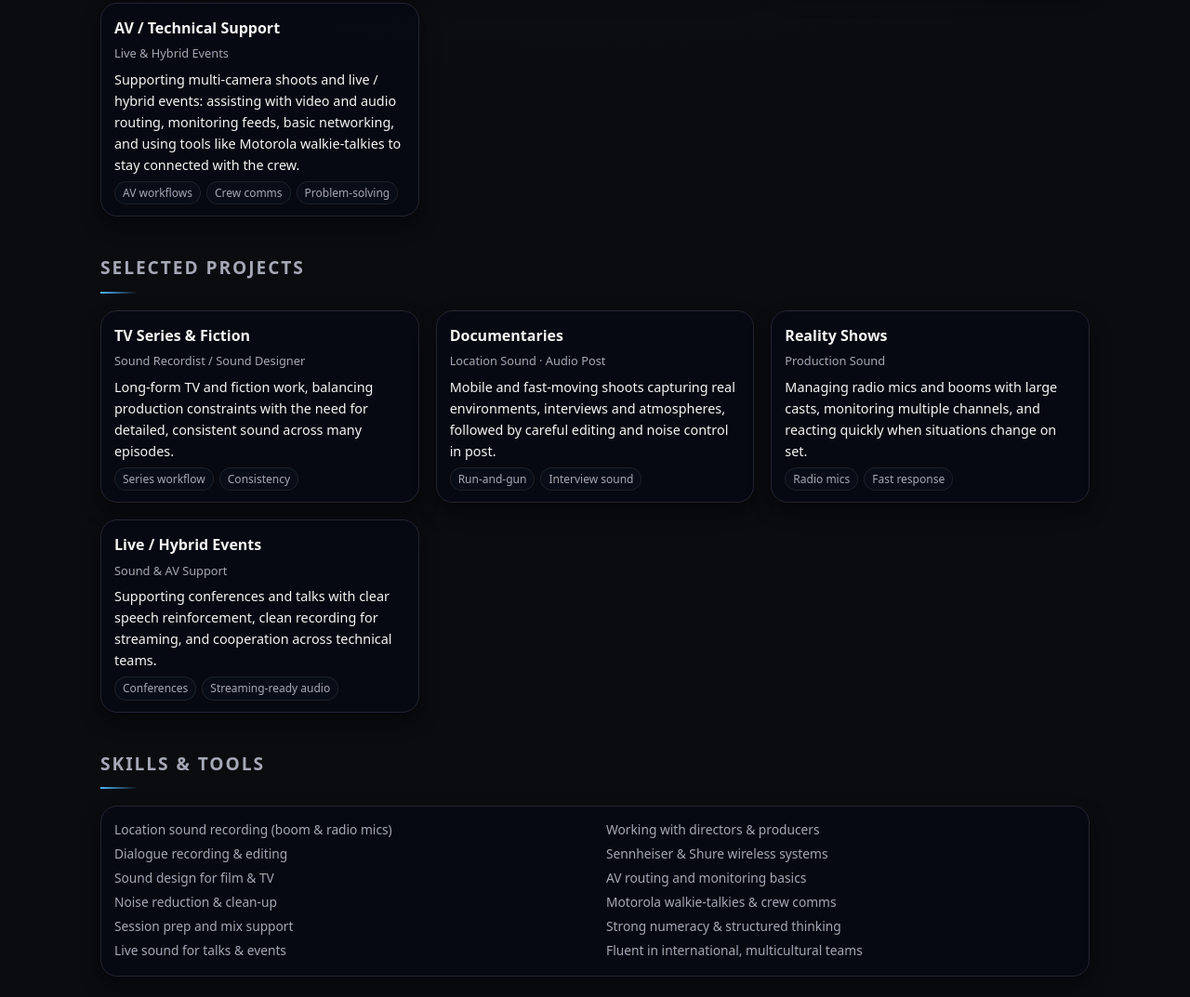
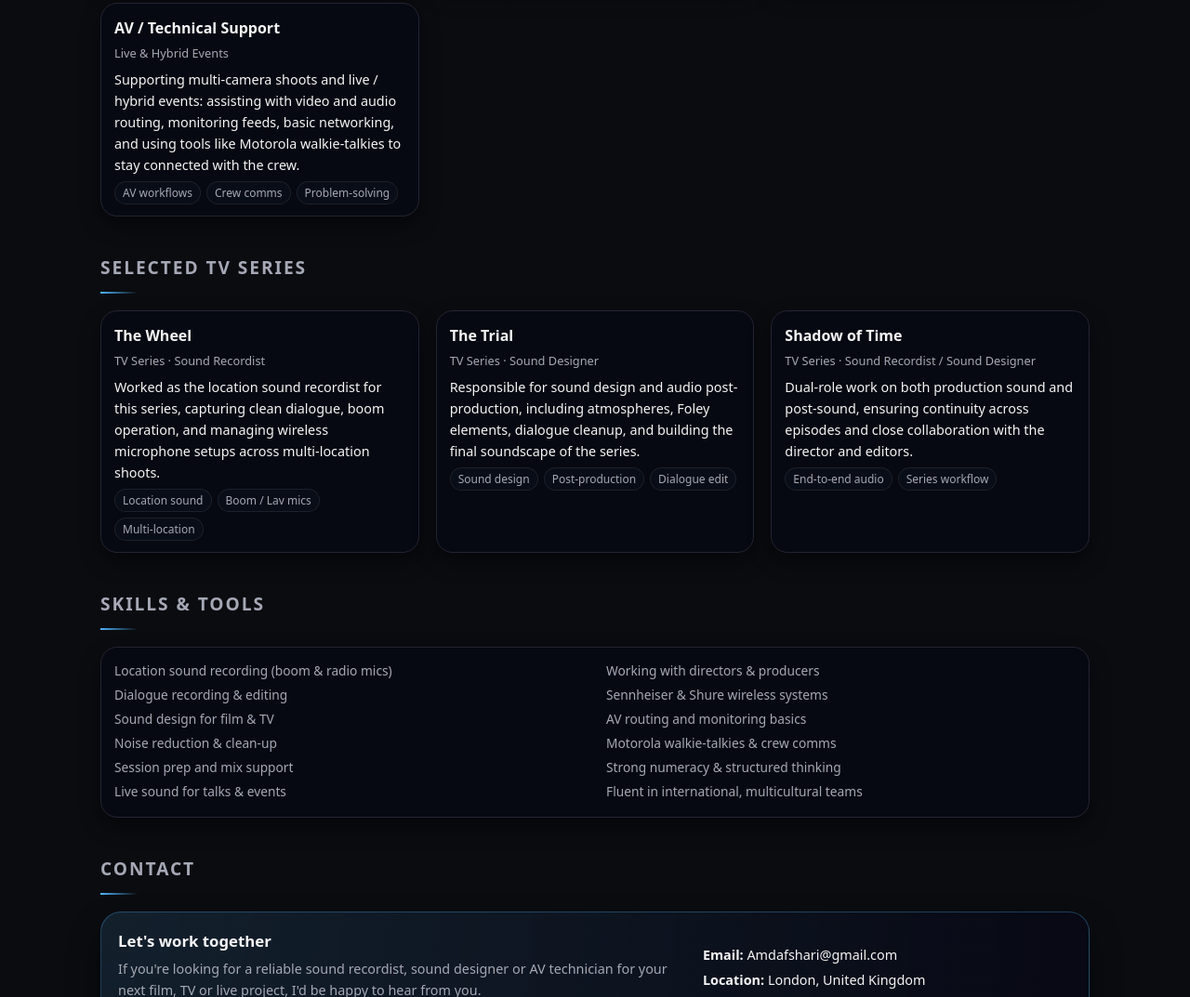
Before and after one commit to amdafshari-dot/afshari-portfolio, a plain HTML site: page index.html in a window 1280 px wide. Shown: the part 1149-2222 px from the top of the page at 93% size. Drawn offline with Linux system fonts and the light colour scheme.

Commit message:
Update index.html

```diff
--- a/index.html
+++ b/index.html
@@ -593,62 +593,58 @@
     </section>
 
     <section id="projects">
-      <h2>Selected Projects</h2>
+  <h2>Selected TV Series</h2>
   <div class="section-line"></div>
   <div class="grid">
+
+    <!-- SERIES 1 -->
     <article class="card">
-          <h3>TV Series & Fiction</h3>
-          <div class="card-meta">Sound Recordist / Sound Designer</div>
+      <h3>The Wheel</h3>
+      <div class="card-meta">TV Series · Sound Recordist</div>
       <p>
-            Long-form TV and fiction work, balancing production constraints with the
-            need for detailed, consistent sound across many episodes.
+        Worked as the location sound recordist for this series, capturing clean
+        dialogue, boom operation, and managing wireless microphone setups across
+        multi-location shoots.
       </p>
       <div class="tag-row">
-            <span class="tag">Series workflow</span>
-            <span class="tag">Consistency</span>
+        <span class="tag">Location sound</span>
+        <span class="tag">Boom / Lav mics</span>
+        <span class="tag">Multi-location</span>
       </div>
     </article>
 
+    <!-- SERIES 2 -->
     <article class="card">
-          <h3>Documentaries</h3>
-          <div class="card-meta">Location Sound · Audio Post</div>
+      <h3>The Trial</h3>
+      <div class="card-meta">TV Series · Sound Designer</div>
       <p>
-            Mobile and fast-moving shoots capturing real environments, interviews and
-            atmospheres, followed by careful editing and noise control in post.
+        Responsible for sound design and audio post-production, including atmospheres,
+        Foley elements, dialogue cleanup, and building the final soundscape of the series.
       </p>
       <div class="tag-row">
-            <span class="tag">Run-and-gun</span>
-            <span class="tag">Interview sound</span>
+        <span class="tag">Sound design</span>
+        <span class="tag">Post-production</span>
+        <span class="tag">Dialogue edit</span>
       </div>
     </article>
 
+    <!-- SERIES 3 -->
     <article class="card">
-          <h3>Reality Shows</h3>
-          <div class="card-meta">Production Sound</div>
+      <h3>Shadow of Time</h3>
+      <div class="card-meta">TV Series · Sound Recordist / Sound Designer</div>
       <p>
-            Managing radio mics and booms with large casts, monitoring multiple
-            channels, and reacting quickly when situations change on set.
+        Dual-role work on both production sound and post-sound, ensuring continuity
+        across episodes and close collaboration with the director and editors.
       </p>
       <div class="tag-row">
-            <span class="tag">Radio mics</span>
-            <span class="tag">Fast response</span>
+        <span class="tag">End-to-end audio</span>
+        <span class="tag">Series workflow</span>
       </div>
     </article>
 
-        <article class="card">
-          <h3>Live / Hybrid Events</h3>
-          <div class="card-meta">Sound & AV Support</div>
-          <p>
-            Supporting conferences and talks with clear speech reinforcement, clean
-            recording for streaming, and cooperation across technical teams.
-          </p>
-          <div class="tag-row">
-            <span class="tag">Conferences</span>
-            <span class="tag">Streaming-ready audio</span>
-          </div>
-        </article>
   </div>
 </section>
+
 
     <section id="skills">
       <h2>Skills & Tools</h2>
```
Lines whose indentation alone changed are shown as unchanged.
